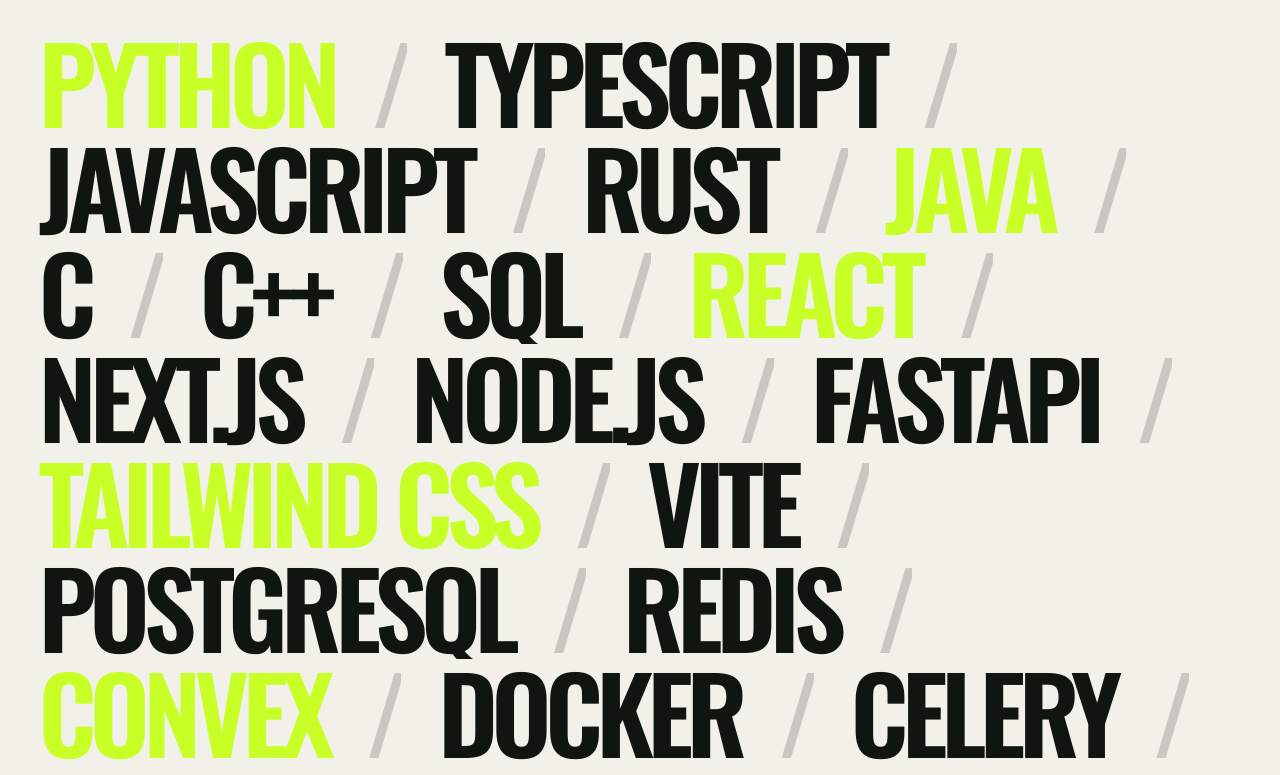
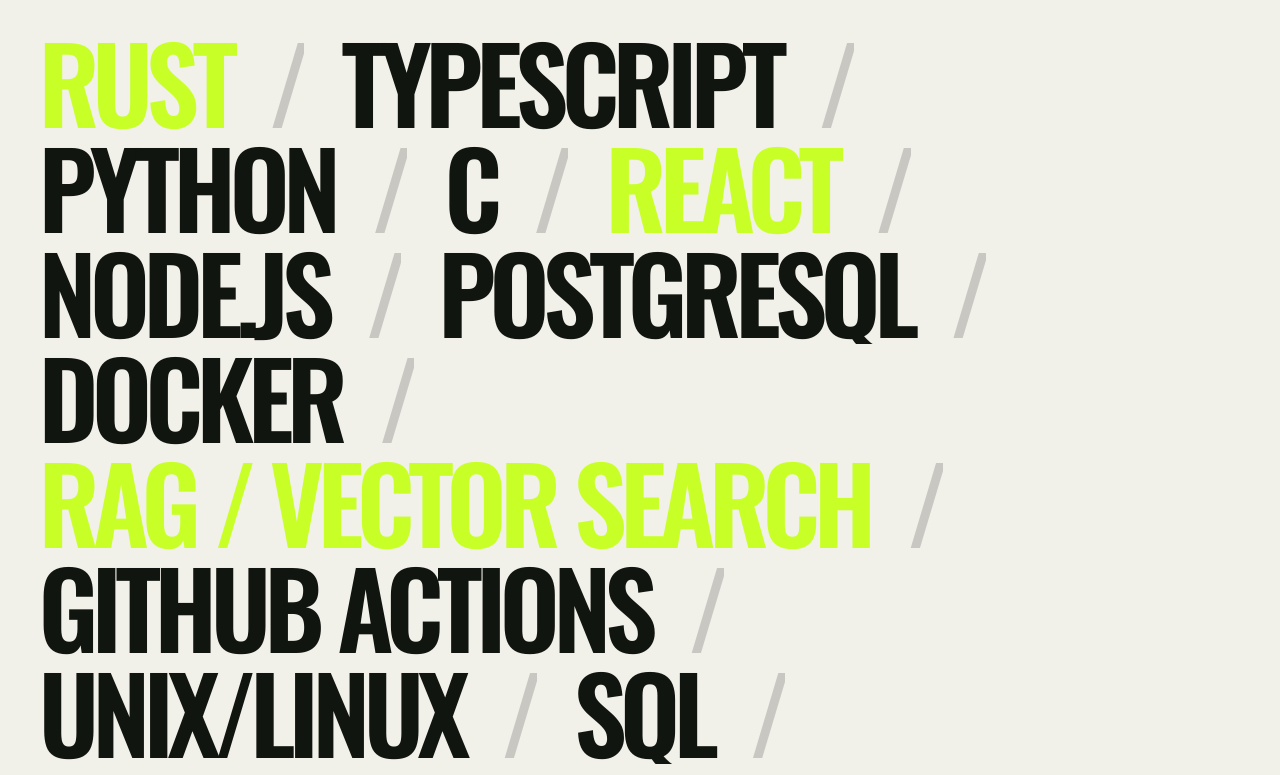
Before and after one commit to adrian-1-cardona/adriancardona, a React (Vite) app: page / in a window 1280 px wide. Shown: the part 6620-7395 px from the top of the page. Built offline with nearby package versions, Linux system fonts and the light colour scheme; the HTML template or start-up script is replaced by a standard one; a web font is replaced by a local one.

Commit message:
toolkit: trim skills to SWE-core set, speed up block reveal

```diff
--- a/src/App.tsx
+++ b/src/App.tsx
@@ -61,11 +61,9 @@
 ];
 
 const skills = [
-  "Python", "TypeScript", "JavaScript", "Rust", "Java", "C", "C++", "SQL",
-  "React", "Next.js", "Node.js", "FastAPI", "Tailwind CSS", "Vite",
-  "PostgreSQL", "Redis", "Convex", "Docker", "Celery", "Prometheus", "Grafana",
-  "LlamaIndex", "Gemini API", "Ollama", "RAG", "Vector Search",
-  "GitHub Actions", "Power Automate", "Unix/Linux",
+  "Rust", "TypeScript", "Python", "C",
+  "React", "Node.js", "PostgreSQL", "Docker",
+  "RAG / Vector Search", "GitHub Actions", "Unix/Linux", "SQL",
 ];
 
 const navigation = [
@@ -409,8 +407,8 @@
               <BlockReveal
                 key={skill}
                 className={index % 4 === 0 ? " accent" : ""}
-                delay={index * 55}
-                duration={440}
+                delay={index * 28}
+                duration={240}
               >
                 {skill}
               </BlockReveal>
```
